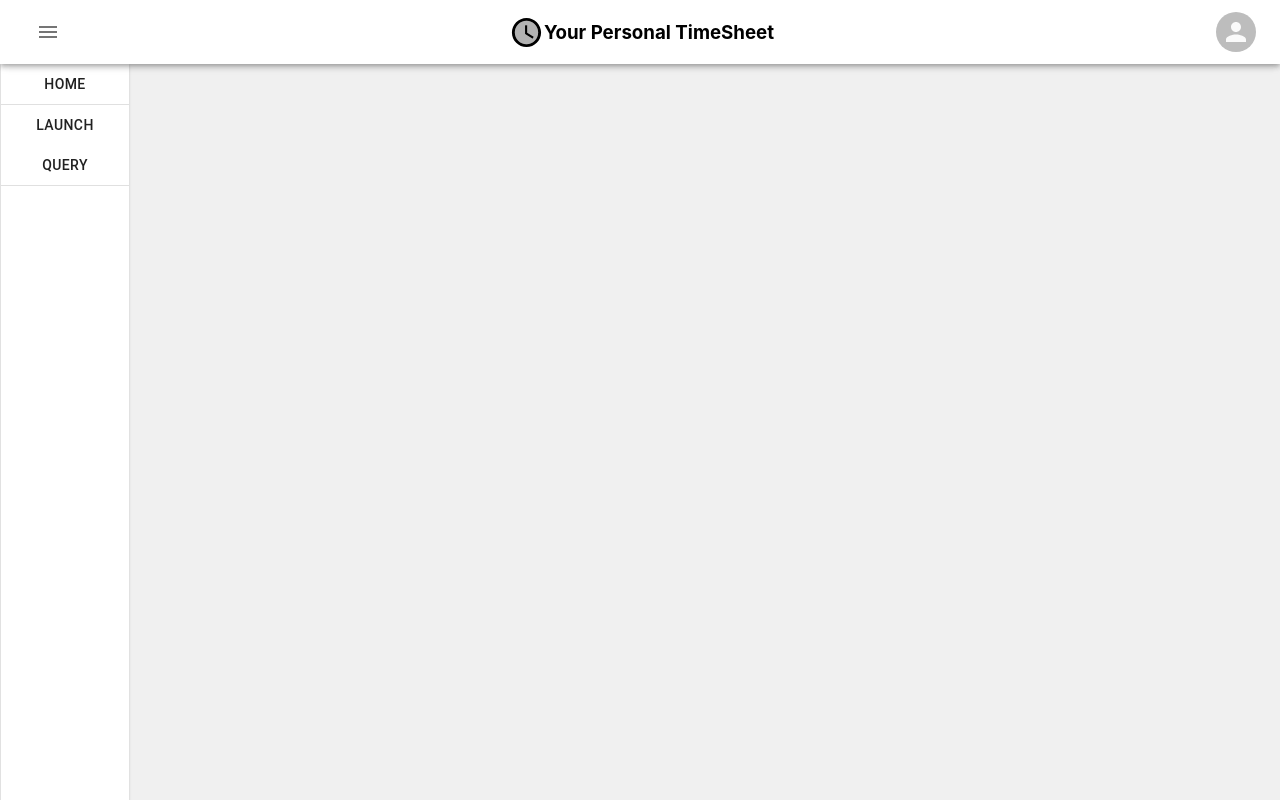
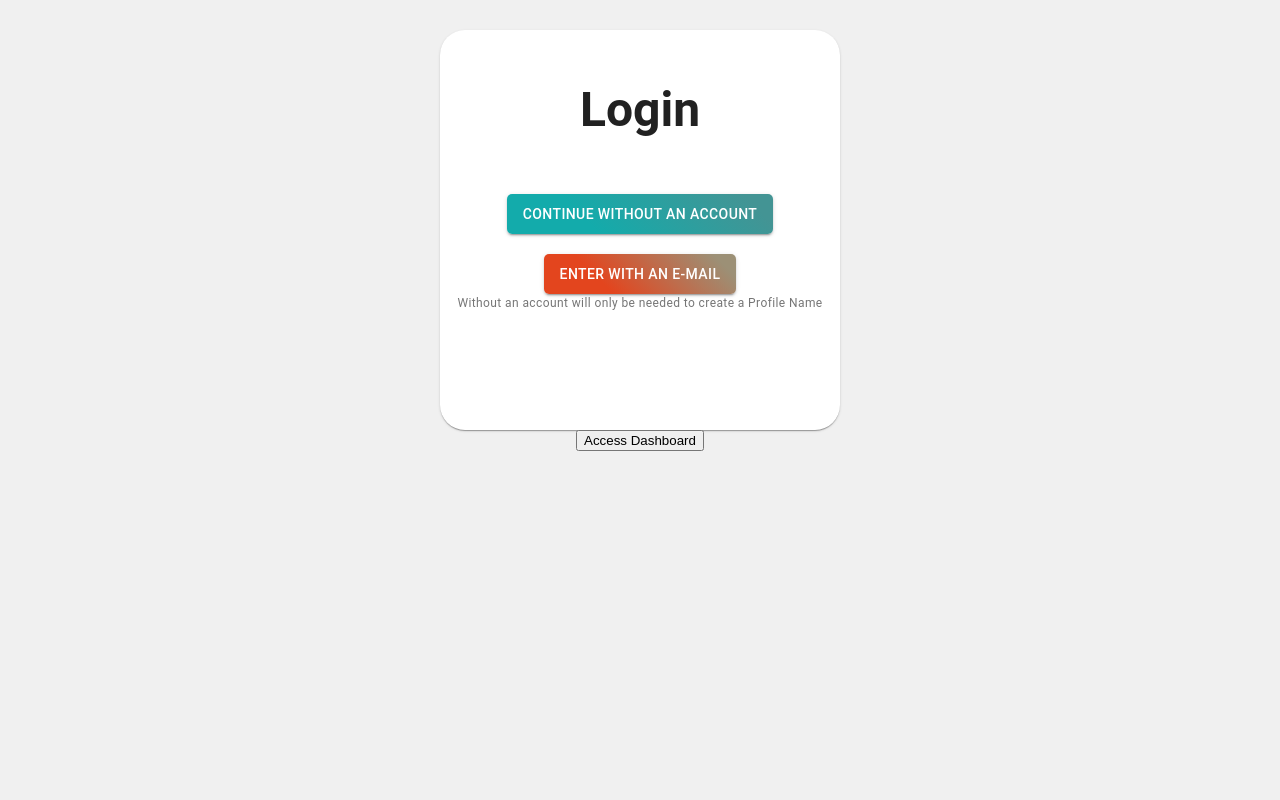
Before and after one commit to Alan-Graton/Personal-TimeSheet, a React (Create React App) app: page / in a window 1280 px wide. Built offline with nearby package versions, Linux system fonts and the light colour scheme.

Commit message:
Login Screen Prototype

```diff
--- a/src/App.js
+++ b/src/App.js
@@ -1,11 +1,19 @@
-import React from "react";
+import React, { useState } from "react";
 
 import Dashboard from "./pages/Dashboard/index";
+import Login from "./pages/Login/index";
 
 function App() {
-  return (
-    <Dashboard />
-  );
+  const [user, setUser] = useState(false);
+  const handleSetUser = (event) => {
+    event.preventDefault();
+    setUser(!user);
+  };
+  if (user) {
+    return <Dashboard />;
+  } else {
+    return <Login SetUserEvent={handleSetUser} />;
+  }
 }
 
 export default App;
--- a/src/pages/Login/index.jsx
+++ b/src/pages/Login/index.jsx
@@ -1,11 +1,44 @@
 import React from "react";
 
-function Login() {
-    return(
-        <div>
-            <h1>Tela de Login</h1>
-        </div>
-    );
+// Styles
+import useStyles from "./styles";
+
+// Components
+import Card from "@material-ui/core/Card";
+import CardHeader from "@material-ui/core/CardHeader";
+import Divider from "@material-ui/core/Divider";
+import Button from "@material-ui/core/Button";
+import Typography from "@material-ui/core/Typography";
+
+function Login({ SetUserEvent }) {
+  const classes = useStyles();
+  return (
+    <div className={classes.root}>
+      <Card className={classes.card}>
+        <CardHeader
+          title={
+            <div className={classes.cardHeaderTitle}>
+              <h1>Login</h1>
+            </div>
+          }
+          subheader={
+            <div className={classes.cardSubHeaderBtns}>
+              <Button variant="contained" className={classes.BtnNoAccount}>
+                Continue without an account
+              </Button>
+              <Button variant="contained" className={classes.BtnEmailAccount}>
+                Enter with an E-mail
+              </Button>
+              <Typography variant="caption">
+                Without an account will only be needed to create a Profile Name
+              </Typography>
+            </div>
+          }
+        />
+      </Card>
+      <button onClick={SetUserEvent}>Access Dashboard</button>
+    </div>
+  );
 }
 
 export default Login;
--- /dev/null
+++ b/src/pages/Login/styles.js
@@ -0,0 +1,46 @@
+import { makeStyles } from "@material-ui/core/styles";
+
+const useStyles = makeStyles({
+  root: {
+    display: "grid",
+    placeItems: "center",
+    padding: "30px 20px",
+  },
+  card: {
+    width: 400,
+    height: 400,
+    borderRadius: 25,
+  },
+  cardHeaderTitle: {
+    display: "grid",
+    placeItems: "center",
+  },
+  cardSubHeaderBtns: {
+    display: "grid",
+    placeItems: "center",
+  },
+  BtnEmailAccount: {
+    borderRadius: 5,
+    color: "white",
+    height: 40,
+    marginTop: 20,
+    background: "linear-gradient(45deg, #e3451e 30%, #9c9076 90%)",
+    "&:hover": {
+      background: "linear-gradient(45deg, #61ba0b 30%, #7bf20c 90%)",
+      boxShadow: "0 3px 5px 2px rgba(28, 133, 12, .3)",
+    },
+  },
+  BtnNoAccount: {
+    borderRadius: 5,
+    color: "white",
+    height: 40,
+    marginTop: 20,
+    background: "linear-gradient(45deg, #13abab 30%, #439494 90%)",
+    "&:hover": {
+      background: "linear-gradient(45deg, #61ba0b 30%, #7bf20c 90%)",
+      boxShadow: "0 3px 5px 2px rgba(28, 133, 12, .3)",
+    },
+  }
+});
+
+export default useStyles;
```
